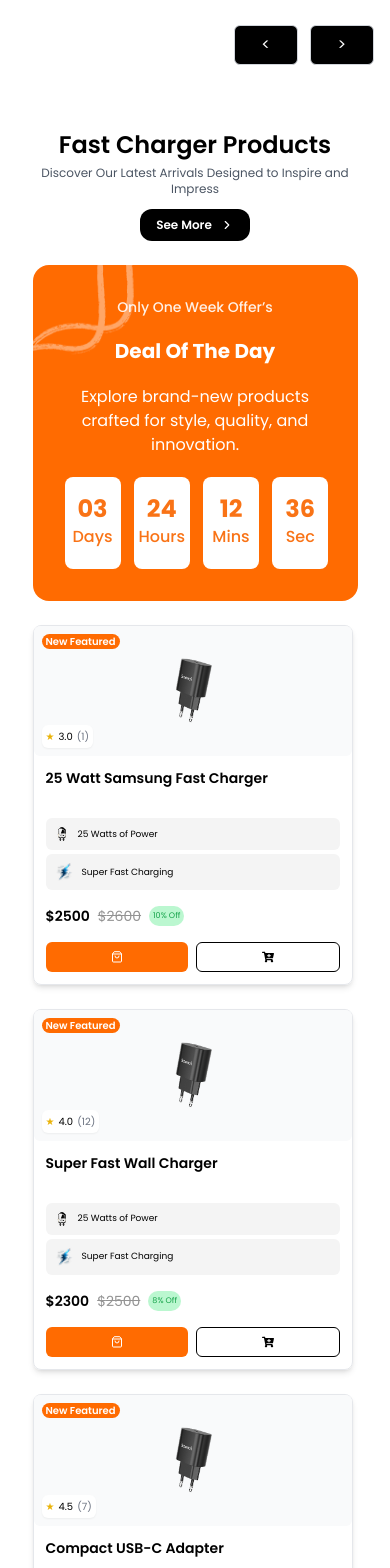
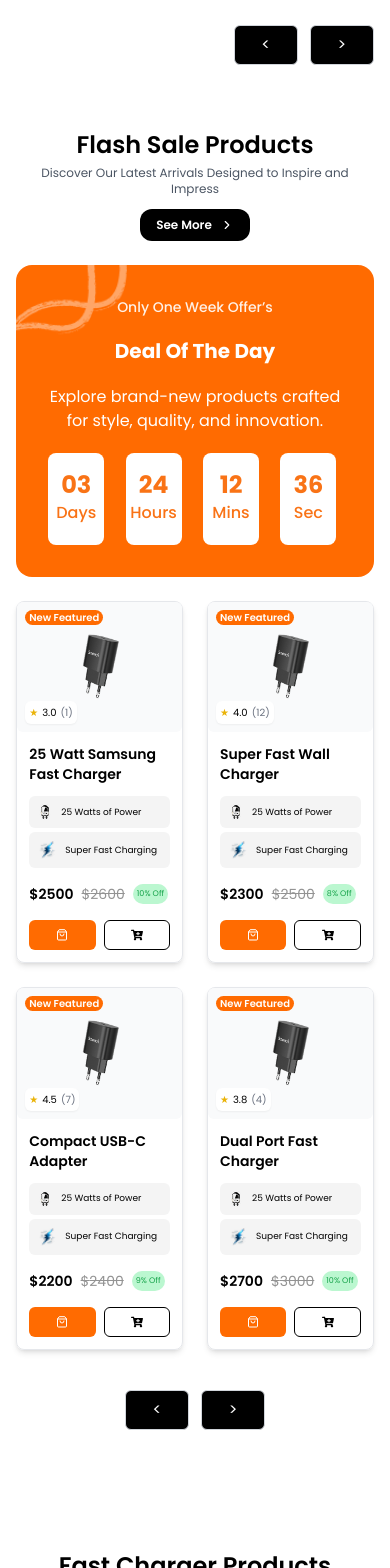
Before and after one commit to alifhossain07/stech-frontend, a Next.js app: page / in a window 390 px wide. Shown: the part 5720-7288 px from the top of the page. Built offline with nearby package versions, Linux system fonts and the light colour scheme.

Commit message:
Flash Sale Products Responsive done

```diff
--- a/components/Pages/Home/FlashSale.tsx
+++ b/components/Pages/Home/FlashSale.tsx
@@ -50,12 +50,12 @@ const products = [
 
 const FlashSale = () => {
   return (
-    <div className="md:w-11/12 w-10/12 mx-auto pt-10 pb-24">
+    <div className="md:w-11/12 w-11/12 mx-auto pt-10 pb-24">
       {/* Header */}
     <div className="flex flex-col sm:flex-row justify-between items-center text-center sm:text-left py-6 md:py-8 w-full gap-3">
             <div className="w-full sm:w-7/12">
               <h1 className="text-2xl sm:text-2xl md:text-4xl font-semibold mb-1 md:mb-2">
-                Fast Charger Products
+                Flash Sale Products
               </h1>
               <p className="text-xs sm:text-sm md:text-lg text-gray-600">
                 Discover Our Latest Arrivals Designed to Inspire and Impress
@@ -68,17 +68,17 @@ const FlashSale = () => {
           </div>
 
       {/* Flash Sale Layout */}
-      <div className="flex flex-col md:flex-row items-stretch justify-between gap-6">
+      <div className="flex flex-col md:flex-col xl:flex-row 2xl:flex-row items-stretch justify-between gap-6">
         {/* Deal of the Day (Orange Card with Background Image) */}
         <div
-          className="relative flex flex-col justify-center items-center rounded-2xl p-8 text-center md:w-96 min-h-full overflow-hidden"
+          className="relative flex flex-col justify-center items-center rounded-2xl p-8 text-center md:w-full xl:w-72 2xl:w-96 min-h-full overflow-hidden"
           style={{
             backgroundImage: `url('/images/flashsale.png')`,
             backgroundSize: "cover",
             backgroundPosition: "center",
           }}
         >
-          {/* Orange Overlay */}
+
 
 
           {/* Content */}
@@ -93,7 +93,7 @@ const FlashSale = () => {
             </p>
 
             {/* Countdown Boxes */}
-            <div className="grid grid-cols-4 mt-10 gap-4">
+            <div className="grid grid-cols-4 md:ml-10 ml-0 xl:ml-0 2xl:ml-0 mt-10 gap-4">
               {[
                 { value: "03", label: "Days" },
                 { value: "24", label: "Hours" },
@@ -102,7 +102,7 @@ const FlashSale = () => {
               ].map((item) => (
                 <div
                   key={item.label}
-                  className="bg-white text-orange-500 rounded-lg py-5 md:px-10 flex flex-col items-center justify-center w-14"
+                  className="bg-white text-orange-500 rounded-lg py-5 md:px-10 xl:px-0 2xl:px-10 flex flex-col items-center justify-center w-14"
                 >
                   <span className="text-2xl font-bold leading-none">
                     {item.value}
@@ -117,7 +117,7 @@ const FlashSale = () => {
         </div>
 
         {/* Product Cards Section */}
-        <div className="grid grid-cols-1 sm:grid-cols-2 md:grid-cols-2 lg:grid-cols-4 gap-6 flex-1">
+        <div className="grid grid-cols-2 md:grid-cols-2 lg:grid-cols-4 gap-6 flex-1">
           {products.map((product) => (
             <ProductCard key={product.id} product={product} />
           ))}
@@ -125,7 +125,7 @@ const FlashSale = () => {
       </div>
 
       {/* Pagination (Right-Aligned, Arrows Only) */}
-      <div className="flex justify-end mt-10 space-x-3">
+      <div className="flex justify-center xl:justify-end mt-10 space-x-3">
         <button className="flex items-center bg-black text-white justify-center w-16 h-10 border border-gray-300 rounded-md  hover:bg-gray-100 transition ">
           &lt;
         </button>
```
